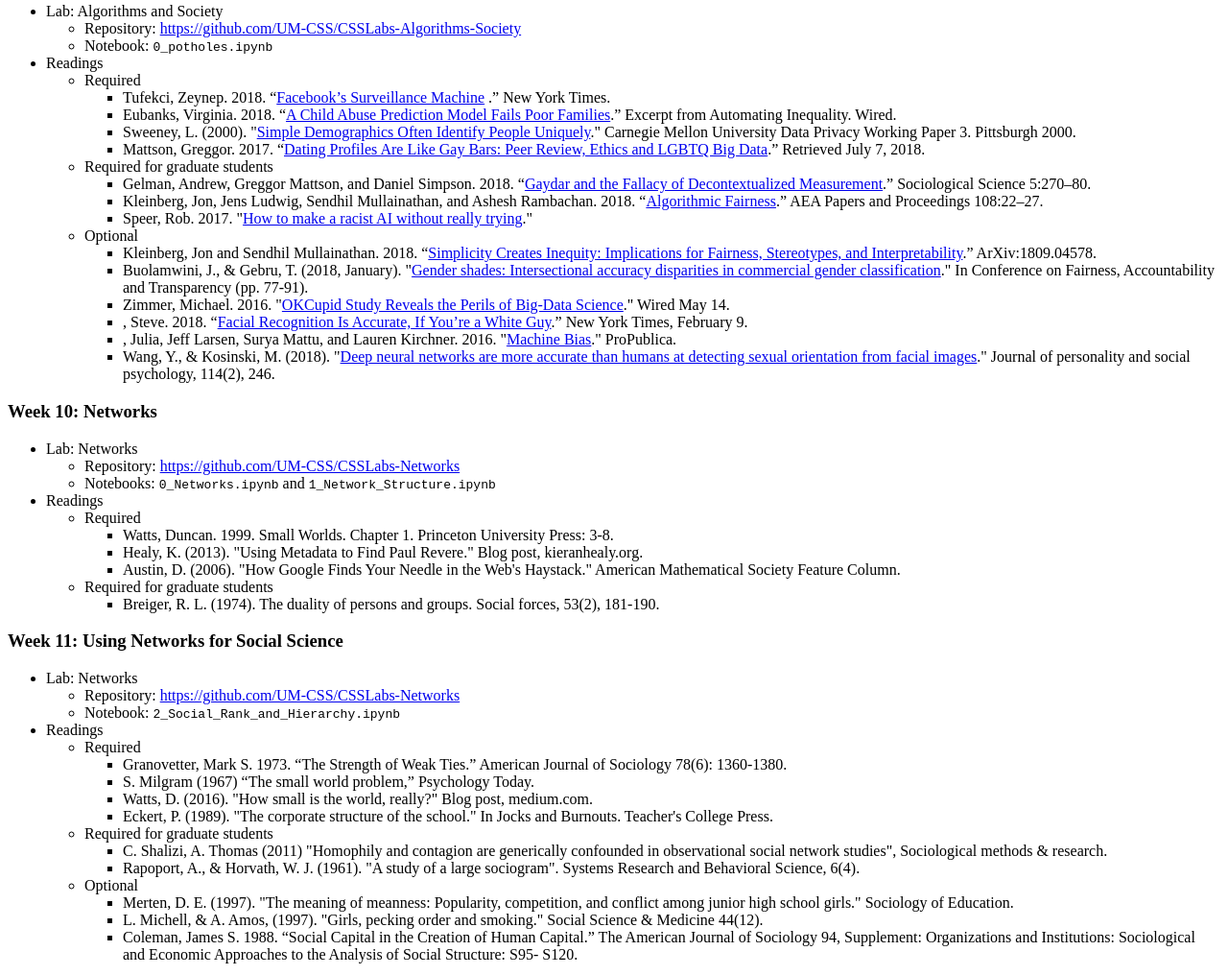
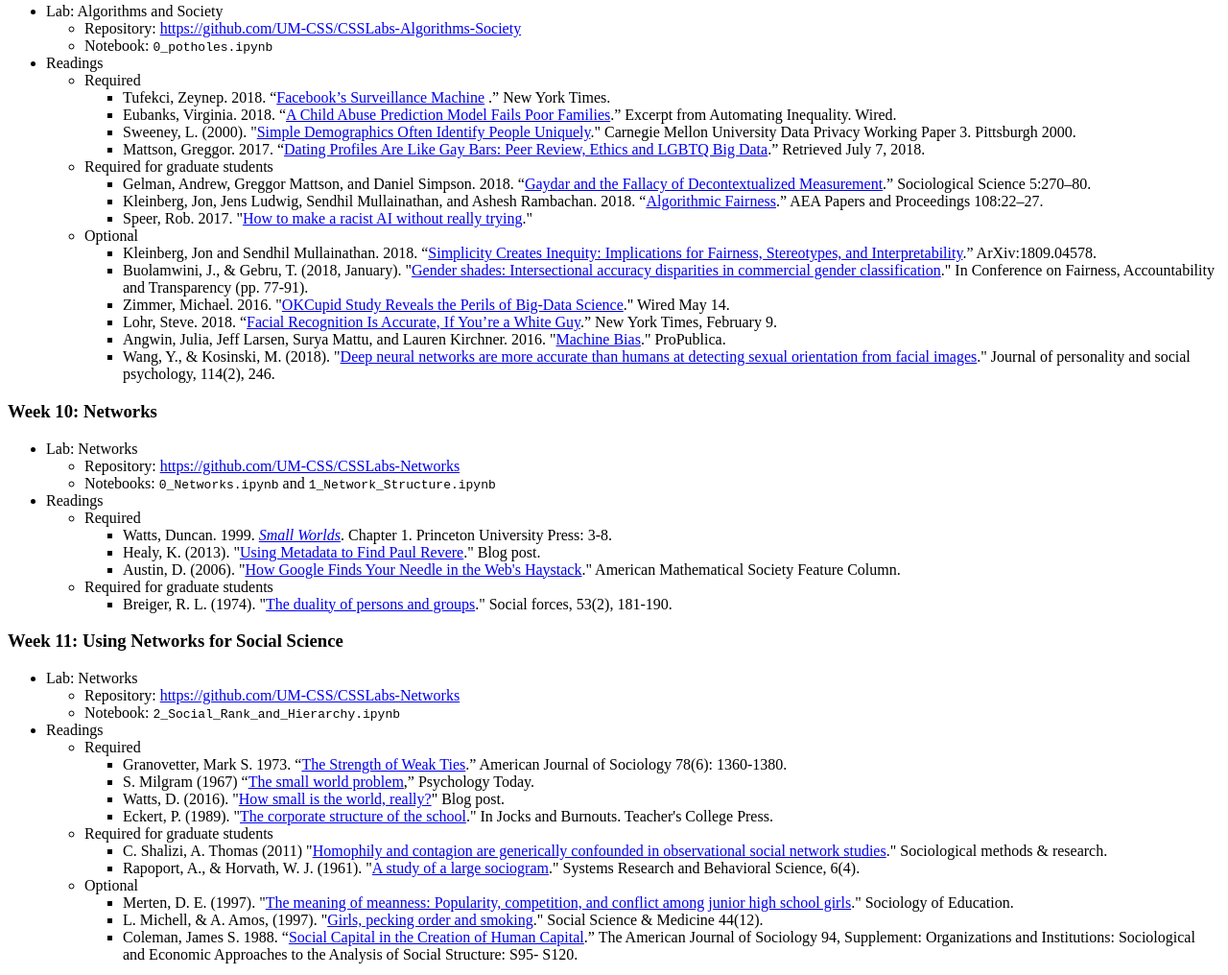
Before and after one commit to UM-CSS/UM-CSS.github.io, a plain HTML site: page pages/syllabus.html in a window 1280 px wide. Shown: the part 3624-4640 px from the top of the page at 96% size. Drawn offline with nearby package versions, Linux system fonts and the light colour scheme; files that its build step writes are made by us from their sources.

Commit message:
some reading links added

```diff
--- a/pages/syllabus.html
+++ b/pages/syllabus.html
@@ -248,7 +248,7 @@
 <li>Crawford, Kate. 2013. “<a href="https://hbr.org/2013/04/the-hidden-biases-in-big-data">The Hidden Biases in Big Data</a>.” Harvard Business Review, April 1.  </li>
 <li>Stephens, Alexis. 2014. “<a href="https://nextcity.org/daily/entry/big-data-good-bad-help-disadvantaged-communities">Big Data Has Potential to Both Hurt and Help Disadvantaged Communities</a>.” Next City. Retrieved September 29, 2018. </li>
 <li>Bower, Bruce. 2018. “<a href="https://www.sciencenews.org/blog/science-public/replication-crisis-psychology-science-studies-statistics">‘Replication crisis’ spurs reforms in how science studies are done</a>.”  </li>
-<li>, D. M., Kennedy, R., King, G., &amp; Vespignani, A. (2014). "<a href="http://www.davidlazer.com/sites/default/files/The%20Parable%20of%20Google%20Flu%20(WP-Final).pdf">The parable of Google Flu: Traps in big data analysis</a>." Science 343(6176):1203-1205</li>
+<li>Lazer, D. M., Kennedy, R., King, G., &amp; Vespignani, A. (2014). "<a href="http://www.davidlazer.com/sites/default/files/The%20Parable%20of%20Google%20Flu%20(WP-Final).pdf">The parable of Google Flu: Traps in big data analysis</a>." Science 343(6176):1203-1205</li>
 </ul>
 </li>
 <li>Required for graduate students <ul>
@@ -258,11 +258,7 @@
 </li>
 <li>Optional <ul>
 <li>Brayne, Sarah. 2017. “<a href="https://www.asanet.org/sites/default/files/attach/journals/oct17asrfeature.pdf">Big Data Surveillance: The Case of Policing</a>.” American Sociological Review 82(5):977–1008. </li>
-<li>
-<ol>
-<li>“<a href="https://hbr.org/2015/06/beware-spurious-correlations">Beware Spurious Correlations</a>.” Harvard Business Review. </li>
-</ol>
-</li>
+<li>. 2015. “<a href="https://hbr.org/2015/06/beware-spurious-correlations">Beware Spurious Correlations</a>.” Harvard Business Review. </li>
 <li>Lisa Gitelman. 2013. <a href="https://mitpress.mit.edu/books/raw-data-oxymoron">Raw Data is an Oxymoron</a></li>
 </ul>
 </li>
@@ -302,8 +298,8 @@
 <li>Kleinberg, Jon and Sendhil Mullainathan. 2018. “<a href="https://arxiv.org/pdf/1809.04578">Simplicity Creates Inequity: Implications for Fairness, Stereotypes, and Interpretability</a>.” ArXiv:1809.04578. </li>
 <li>Buolamwini, J., &amp; Gebru, T. (2018, January). "<a href="http://proceedings.mlr.press/v81/buolamwini18a/buolamwini18a.pdf">Gender shades: Intersectional accuracy disparities in commercial gender classification</a>." In Conference on Fairness, Accountability and Transparency (pp. 77-91). </li>
 <li>Zimmer, Michael. 2016. "<a href="https://www.wired.com/2016/05/okcupid-study-reveals-perils-big-data-science/">OKCupid Study Reveals the Perils of Big-Data Science</a>." Wired May 14. </li>
-<li>, Steve. 2018. “<a href="https://www.nytimes.com/2018/02/09/technology/facial-recognition-race-artificial-intelligence.html">Facial Recognition Is Accurate, If You’re a White Guy</a>.” New York Times, February 9. </li>
-<li>, Julia, Jeff Larsen, Surya Mattu, and Lauren Kirchner. 2016. "<a href="https://www.propublica.org/article/machine-bias-risk-assessments-in-criminal-sentencing">Machine Bias</a>." ProPublica. </li>
+<li>Lohr, Steve. 2018. “<a href="https://www.nytimes.com/2018/02/09/technology/facial-recognition-race-artificial-intelligence.html">Facial Recognition Is Accurate, If You’re a White Guy</a>.” New York Times, February 9. </li>
+<li>Angwin, Julia, Jeff Larsen, Surya Mattu, and Lauren Kirchner. 2016. "<a href="https://www.propublica.org/article/machine-bias-risk-assessments-in-criminal-sentencing">Machine Bias</a>." ProPublica. </li>
 <li>Wang, Y., &amp; Kosinski, M. (2018). "<a href="https://osf.io/hv28a/download/?format=pdf">Deep neural networks are more accurate than humans at detecting sexual orientation from facial images</a>." Journal of personality and social psychology, 114(2), 246.</li>
 </ul>
 </li>
@@ -319,13 +315,13 @@
 </li>
 <li>Readings<ul>
 <li>Required <ul>
-<li>Watts, Duncan. 1999. Small Worlds. Chapter 1. Princeton University Press: 3-8.  </li>
-<li>Healy, K. (2013). "Using Metadata to Find Paul Revere." Blog post, kieranhealy.org. </li>
-<li>Austin, D. (2006). "How Google Finds Your Needle in the Web's Haystack." American Mathematical Society Feature Column.</li>
+<li>Watts, Duncan. 1999. <a href="http://blacky.terra32.net/trusso/CorsoTeoriaAvanzataReti/info4/altrecose/DuncanJWattsSigma.pdf"><em>Small Worlds</em></a>. Chapter 1. Princeton University Press: 3-8.  </li>
+<li>Healy, K. (2013). "<a href="https://kieranhealy.org/blog/archives/2013/06/09/using-metadata-to-find-paul-revere/">Using Metadata to Find Paul Revere</a>." Blog post. </li>
+<li>Austin, D. (2006). "<a href="http://www.ams.org/publicoutreach/feature-column/fcarc-pagerank">How Google Finds Your Needle in the Web's Haystack</a>." American Mathematical Society Feature Column.</li>
 </ul>
 </li>
 <li>Required for graduate students <ul>
-<li>Breiger, R. L. (1974). The duality of persons and groups. Social forces, 53(2), 181-190.</li>
+<li>Breiger, R. L. (1974). "<a href="http://www.uvm.edu/~pdodds/research/papers/others/1974/breiger1974a.pdf">The duality of persons and groups</a>." Social forces, 53(2), 181-190.</li>
 </ul>
 </li>
 </ul>
@@ -340,21 +336,21 @@
 </li>
 <li>Readings<ul>
 <li>Required <ul>
-<li>Granovetter, Mark S. 1973. “The Strength of Weak Ties.” American Journal of Sociology 78(6): 1360-1380.  </li>
-<li>S. Milgram (1967) “The small world problem,” Psychology Today. </li>
-<li>Watts, D. (2016). "How small is the world, really?" Blog post, medium.com. </li>
-<li>Eckert, P. (1989). "The corporate structure of the school." In Jocks and Burnouts. Teacher's College Press.</li>
+<li>Granovetter, Mark S. 1973. “<a href="http://bkp.pirna.com.ar/files/pirna/ARS1/ARS1-04-Granovetter-1973-The-strength-of-weak-ties.pdf">The Strength of Weak Ties</a>.” American Journal of Sociology 78(6): 1360-1380.  </li>
+<li>S. Milgram (1967) “<a href="http://snap.stanford.edu/class/cs224w-readings/milgram67smallworld.pdf">The small world problem</a>,” Psychology Today. </li>
+<li>Watts, D. (2016). "<a href="https://medium.com/@duncanjwatts/how-small-is-the-world-really-736fa21808ba">How small is the world, really?</a>" Blog post. </li>
+<li>Eckert, P. (1989). "<a href="https://books.google.com/books/about/Jocks_and_Burnouts.html?id=RtTZ230kVPYC">The corporate structure of the school</a>." In Jocks and Burnouts. Teacher's College Press.</li>
 </ul>
 </li>
 <li>Required for graduate students <ul>
-<li>C. Shalizi, A. Thomas (2011) "Homophily and contagion are generically confounded in observational social network studies", Sociological methods &amp; research. </li>
-<li>Rapoport, A., &amp; Horvath, W. J. (1961). "A study of a large sociogram". Systems Research and Behavioral Science, 6(4).</li>
+<li>C. Shalizi, A. Thomas (2011) "<a href="http://static.stevereads.com/papers_to_read/homophily_and_contagion_are_generically_confounded_in_observational_social_network_studies.pdf">Homophily and contagion are generically confounded in observational social network studies</a>." Sociological methods &amp; research. </li>
+<li>Rapoport, A., &amp; Horvath, W. J. (1961). "<a href="http://aris.ss.uci.edu/~lin/61.pdf">A study of a large sociogram</a>." Systems Research and Behavioral Science, 6(4).</li>
 </ul>
 </li>
 <li>Optional <ul>
-<li>Merten, D. E. (1997). "The meaning of meanness: Popularity, competition, and conflict among junior high school girls." Sociology of Education. </li>
-<li>L. Michell, &amp; A. Amos, (1997). "Girls, pecking order and smoking." Social Science &amp; Medicine 44(12). </li>
-<li>Coleman, James S. 1988. “Social Capital in the Creation of Human Capital.” The American Journal of Sociology 94, Supplement: Organizations and Institutions: Sociological and Economic Approaches to the Analysis of Social Structure: S95- S120. </li>
+<li>Merten, D. E. (1997). "<a href="https://www.jstor.org/stable/2673207">The meaning of meanness: Popularity, competition, and conflict among junior high school girls</a>." Sociology of Education. </li>
+<li>L. Michell, &amp; A. Amos, (1997). "<a href="https://europepmc.org/abstract/med/9194247">Girls, pecking order and smoking</a>." Social Science &amp; Medicine 44(12). </li>
+<li>Coleman, James S. 1988. “<a href="http://www.researchsalons.crcresearch.org/files-crcresearch/File/coleman_88.pdf">Social Capital in the Creation of Human Capital</a>.” The American Journal of Sociology 94, Supplement: Organizations and Institutions: Sociological and Economic Approaches to the Analysis of Social Structure: S95- S120. </li>
 </ul>
 </li>
 </ul>
@@ -428,16 +424,16 @@
 </li>
 <li>Readings<ul>
 <li>Required <ul>
-<li>Jean, Neal, Marshall Burke, Michael Xie, W. Matthew Davis, David B. Lobell, and Stefano Ermon. 2016. “Combining Satellite Imagery and Machine Learning to Predict Poverty.” Science 353(6301):790–94. </li>
+<li>Jean, Neal, Marshall Burke, Michael Xie, W. Matthew Davis, David B. Lobell, and Stefano Ermon. 2016. “<a href="http://science.sciencemag.org/content/353/6301/790.short">Combining Satellite Imagery and Machine Learning to Predict Poverty</a>.” Science 353(6301):790–94. </li>
 <li>Schneider, Todd. 2015. “<a href="http://toddwschneider.com/posts/analyzing-1-1-billion-nyc-taxi-and-uber-trips-with-a-vengeance">Analyzing 1.1 Billion NYC Taxi and Uber Trips, with a Vengeance</a>.” Toddwschneider.Com. Nov 17th. Retrieved September 29, 2018.</li>
 </ul>
 </li>
 <li>Required for graduate students <ul>
-<li>Tuite, Kathleen, Noah Snavely, Dun-yu Hsiao, Nadine Tabing, and Zoran Popovic. 2011. “PhotoCity: Training Experts at Large-Scale Image Acquisition Through a Competitive Game.” Pp. 1383–1392 in Proceedings of the SIGCHI Conference on Human Factors in Computing Systems, CHI ’11. New York, NY, USA: ACM.</li>
+<li>Tuite, Kathleen, Noah Snavely, Dun-yu Hsiao, Nadine Tabing, and Zoran Popovic. 2011. “<a href="https://homes.cs.washington.edu/~ktuite/photocity-chi2011.pdf">PhotoCity: Training Experts at Large-Scale Image Acquisition Through a Competitive Game</a>.” Pp. 1383–1392 in Proceedings of the SIGCHI Conference on Human Factors in Computing Systems, CHI ’11. New York, NY, USA: ACM.</li>
 </ul>
 </li>
 <li>Optional <ul>
-<li>Casas and Webb Williams. Images as Data: Computer Vision for Social Science Research</li>
+<li>Casas and Webb Williams. "<a href="http://andreucasas.com/casas_webb_williams_NewFaces2017_images_as_data.pdf">Computer Vision for Political Science Research: A Study of Online Protest Images</a>." Working paper.</li>
 </ul>
 </li>
 </ul>
```
